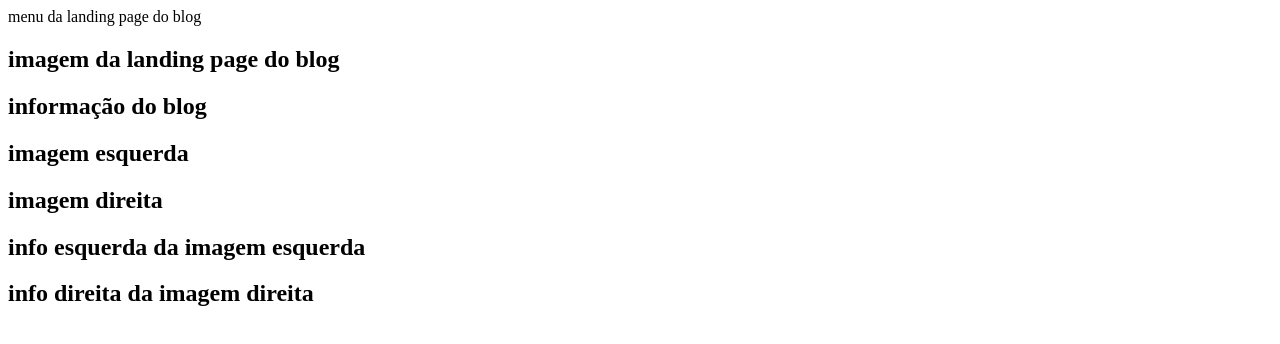
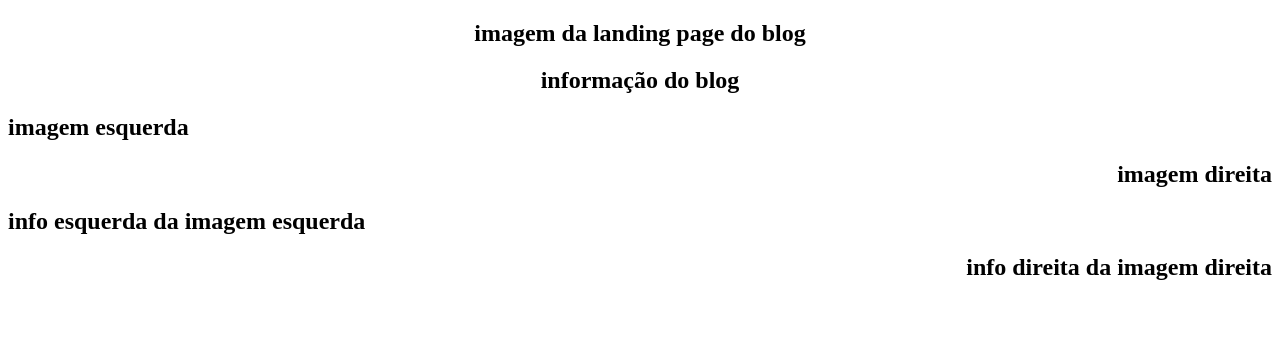
Before and after one commit to AlvaroPDs/projeto-landing-page-blog, a plain HTML site: page index.htm in a window 1280 px wide. Drawn offline with Linux system fonts and the light colour scheme.

Commit message:
Organização-projeto-ver 0.1

```diff
--- a/css/style.css
+++ b/css/style.css
@@ -6,14 +6,40 @@
 
 /* #MENU-SUPERIOR */
 
+#menu-superior{
+    background-color: grey;
+    text-align: center;
+}
+
 /* #IMAGEM-INFERIOR */
+ #imagem-inferior{
+    text-align: center;
+ }
 
 /* #INFO-BLOG */
+#info-blog{
+    text-align: center;
+}
 
 /* #IMAGEM ESQUERDA */
 
+#imagem-esquerda{
+    text-align: left;
+}
+
 /* #IMAGEM DIREITA */
 
+#imagem-direita{
+    text-align: right;
+}
+
 /* #SOBRE DA IMAGEM ESQUERDA */
+#info-esquerda{
+    text-align: left;
+}
 
 /* #SOBRE DA IMAGEM DIREITA */
+
+#info-direita{
+    text-align: right;
+}
--- a/index.htm
+++ b/index.htm
@@ -3,37 +3,42 @@
 <head>
     <meta charset="UTF-8">
     <meta name="viewport" content="width=device-width, initial-scale=1.0">
-    <title>Document</title>
+    <link rel="stylesheet" href="./css/style.css">
+    <title>Projeto-landing-page-blog</title>
 </head>
 <body>
     <section>
-        <div>
           <!-- #MENU-SUPERIOR-->
-         <h id="menu-superior">menu da landing page do blog</h1>
+        <div id="menu-superior">
         </div>
-        <div>
          <!-- #IMAGEM-INFERIOR-->
-             <h1 id="imagem-inferior">imagem da landing page do blog</h1>
+
+        <div  id="imagem-inferior">
+             <h1>imagem da landing page do blog</h1>
         </div>
-        <div>
          <!-- #INFO-BLOG-->
-             <h1 id="info-blog">informação do blog</h1>
+
+        <div id="info-blog">
+             <h1>informação do blog</h1>
         </div>
-        <div>
           <!-- #rIMAGEM-ESQUERDA-->
-             <h1 id="imagem-esquerda">imagem esquerda</h1>
+
+        <div id="imagem-esquerda">
+             <h1>imagem esquerda</h1>
         </div>
-        <div>
            <!-- #IMAGEM-DIREITA-->
-             <h1 id="imagem-direita">imagem direita</h1>
+
+        <div id="imagem-direita">
+             <h1 >imagem direita</h1>
         </div>
-        <div>
            <!-- #INFO-ESQUERDA -->
-             <h1 id="info-esquerda">info esquerda da imagem esquerda</h1>
+
+         <div id="info-esquerda">
+             <h1 >info esquerda da imagem esquerda</h1>
         </div>
-        <div>
            <!-- #INFO-DIREITA -->
-             <h1 id="info-direita">info direita da imagem direita</h1>
+        <div id="info-direita">
+             <h1 >info direita da imagem direita</h1>
         </div>
     </section>
 </body>
```
Lines whose indentation alone changed are shown as unchanged.
